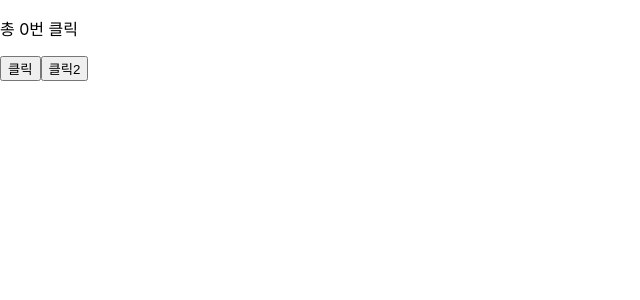
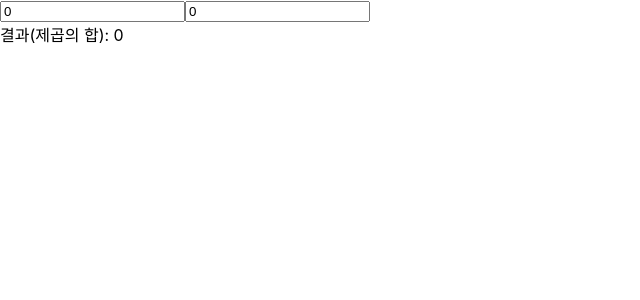
Before and after one commit to bigpoby/react-calculator, a React (Create React App) app: page / in a window 1280 px wide. Shown: the top 300 px of the page, without its empty margins (0-640 px from the left). Built offline with nearby package versions, Linux system fonts and the light colour scheme.

Commit message:
계산기 useState, useCallback, useMemo

```diff
--- /dev/null
+++ b/src/chapter_07/Calculator.jsx
@@ -0,0 +1,32 @@
+import { useCallback, useRef, useState, useMemo } from "react";
+
+function Calculator() {
+    const [number1, setNumber1] = useState(0);
+    const [number2, setNumber2] = useState(0);
+    //const inputRef = useRef(null);
+
+    // 무거운 복잡한 계산을 처리 useMemo로 처리
+    const result = useMemo(() => {
+        return number1 * number1 + number2 * number2;
+    }, [number1, number2]);
+
+    // 입력값이 바뀔 때마다 실행되는 함수 (useCallback)
+    const handleChange1 = useCallback((e)=>{
+        setNumber1(Number(e.target.value));
+        console.log("number1: ",number1);
+    },[number1])
+    const handleChange2 = useCallback((e)=>{
+        setNumber2(Number(e.target.value))
+        console.log("number1: ",number2);
+    },[number2])
+
+    return (
+        <div>
+            <input type="text" value={number1} onChange={handleChange1}/>
+            <input type="text" value={number2} onChange={handleChange2}/>
+            <div>결과(제곱의 합): {result}</div>
+        </div>
+    )
+}
+
+export default Calculator;
--- /dev/null
+++ b/src/chapter_07/MeasureExample.jsx
@@ -0,0 +1,21 @@
+const { useState, useCallback } = require("react");
+
+function MeasureExample(props) {
+    const [height, setHeight] = useState(0);
+
+    const measureRef = useCallback(node => {
+        if (node !== null) {
+            setHeight(node.getBoundingClientRect().height);
+            console.log("if문 동작");
+        }
+    }, []);
+
+    return (
+        <>
+            <h1 ref={measureRef}>안녕, 리액트</h1>
+            <h2>위 헤더의 높이는 {Math.round(height)}px 입니다.</h2>
+        </>
+    )
+}
+
+export default MeasureExample;
--- /dev/null
+++ b/src/chapter_07/TextInputWithFocusButton.jsx
@@ -0,0 +1,18 @@
+const { useRef } = require("react");
+
+function TextInputWithFocusButton(props) {
+    const inputElem = useRef(null);
+
+    const onButtonClick = () => {
+        inputElem.current.focus();
+    }
+
+    return (
+        <>
+            <input ref={inputElem} type="text" />
+            <button onClick={onButtonClick}>Focus the input</button>
+        </>
+    )
+}
+
+export default TextInputWithFocusButton;
--- a/src/index.js
+++ b/src/index.js
@@ -9,12 +9,15 @@ import Clock from './chapter_04/Clock';
 import CommentList from './chapter_05/CommentList';
 import NotificationList from './chapter_06/NotificationList';
 import Counter from './chapter_07/Counter';
+import TextInputWithFocusButton from './chapter_07/TextInputWithFocusButton';
+import MeasureExample from './chapter_07/MeasureExample';
+import Calculator from './chapter_07/Calculator';
 
 const root = ReactDOM.createRoot(document.getElementById('root'));
 
 root.render(
   <React.StrictMode>
-    <Counter />
+    <Calculator />
   </React.StrictMode>
 )
 
```
